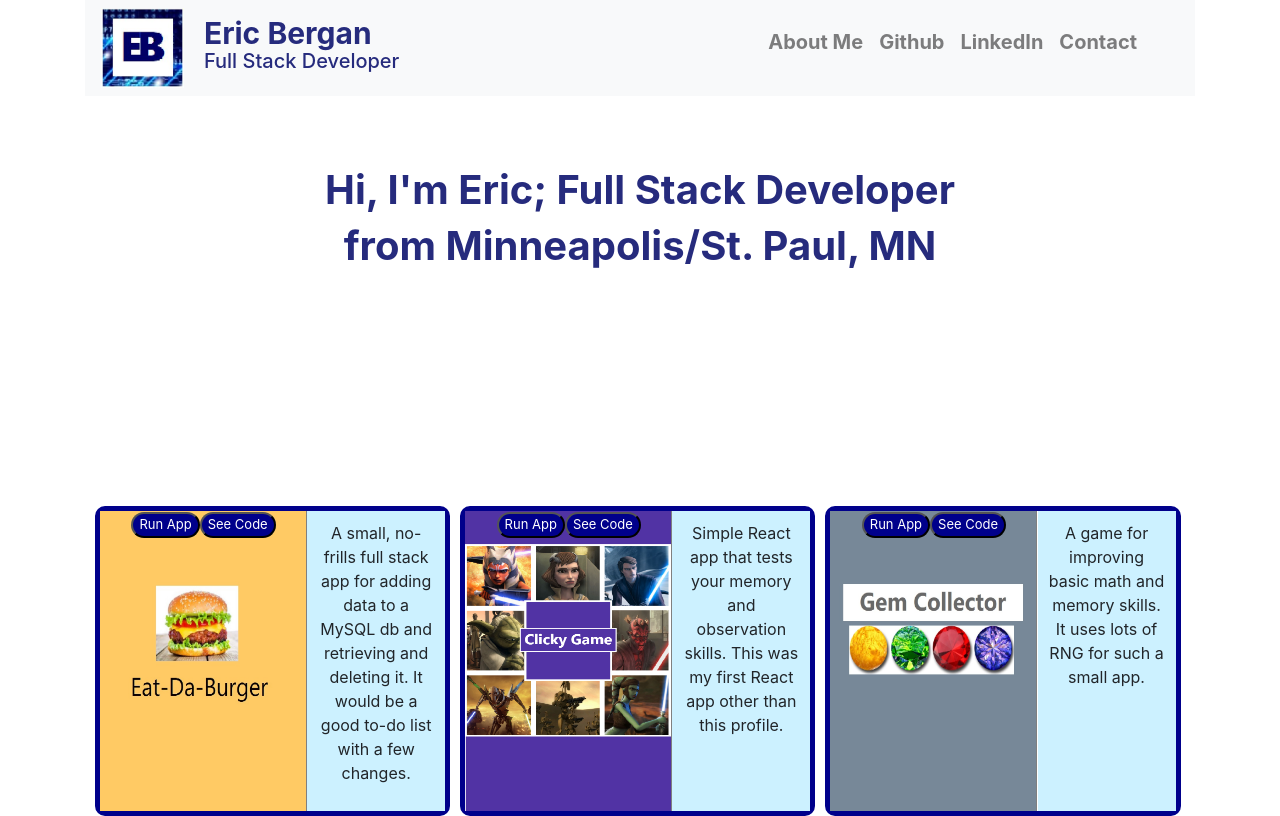
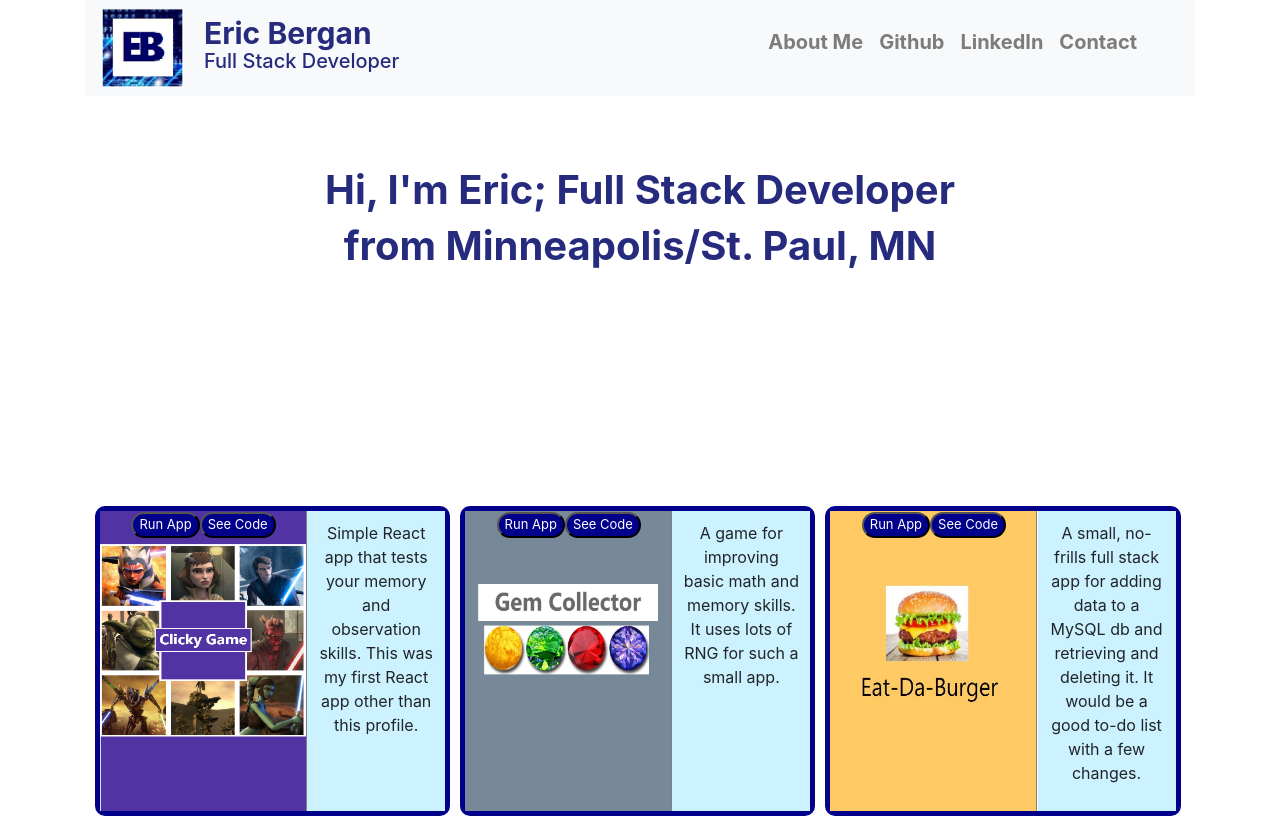
Before and after one commit to einstein1967/portfolio2.0, a React (Create React App) app: page / in a window 1280 px wide. Built offline with nearby package versions, Linux system fonts and the light colour scheme.

Commit message:
fixed clicky URL

```diff
--- a/src/components/Project/Project.js
+++ b/src/components/Project/Project.js
@@ -3,17 +3,10 @@ import './Project.css';
 
 const projects = [
     {
-        name: "Burger",
-        imageURL: "./eatdaburger.jpg",
-        description: "A small, no-frills full stack app for adding data to a MySQL db and retrieving and deleting it. It would be a good to-do list with a few changes.",
-        runApp: "https://ericjbergan.github.io/burger.github.io/",
-        seeCode: "https://github.com/ericjbergan/burger.github.io"
-    },
-    {
         name: "Clicky Game",
         imageURL: "./ClickyGame.JPG",
         description: "Simple React app that tests your memory and observation skills. This was my first React app other than this profile.",
-        runApp: "https://immense-escarpment-45804.herokuapp.com/",
+        runApp: "https://clicky-game-ejb.herokuapp.com",
         seeCode: "https://github.com/ericjbergan/clickygame.github.io"
     },
     {
@@ -22,6 +15,13 @@ const projects = [
         description: "A game for improving basic math and memory skills. It uses lots of RNG for such a small app.",
         runApp: "https://ericjbergan.github.io/crystal-collector.github.io/",
         seeCode: "https://github.com/ericjbergan/crystal-collector.github.io"
+    },
+    {
+        name: "Burger",
+        imageURL: "./eatdaburger.jpg",
+        description: "A small, no-frills full stack app for adding data to a MySQL db and retrieving and deleting it. It would be a good to-do list with a few changes.",
+        runApp: "https://eat-da-burger-ejb.herokuapp.com",
+        seeCode: "https://github.com/ericjbergan/burger.github.io"
     }
 ];
 
```
